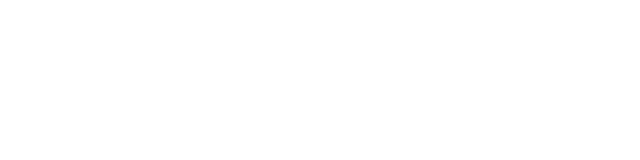
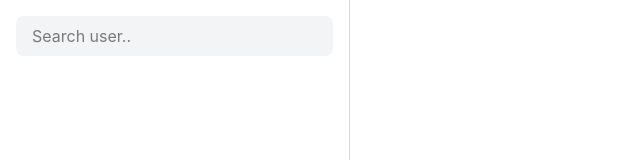
Before and after one commit to AbhayDeveloperr/ChatMe, a React app in the folder Frontend/: page /Chat in a window 1280 px wide. Shown: the top 160 px of the page, without its empty margins (0-640 px from the left). Built offline with nearby package versions, Linux system fonts and the light colour scheme; the HTML template or start-up script is replaced by a standard one.

Commit message:
searchbar implemenred

```diff
--- a/Frontend/src/App.jsx
+++ b/Frontend/src/App.jsx
@@ -2,7 +2,7 @@
 import Register from './pages/Register'
 import Login from './pages/Login'
 import {BrowserRouter as Router , Routes , Route} from 'react-router-dom'
-import Sidebar from './components/Sidebar/Sidebar'
+import Index from './components/Index'
 
 const App = () => {
   return (
@@ -11,7 +11,7 @@
         <Routes>
           <Route path='/register' element={<Register/>} />
           <Route path='/login' element={<Login/>} />
-          <Route path='/Chat' element={<Sidebar/>} />
+          <Route path='/chat' element={<Index/>} />
         </Routes>
       </Router>
     </div>
--- /dev/null
+++ b/Frontend/src/components/Index.jsx
@@ -0,0 +1,12 @@
+import React from 'react'
+import Sidebar from './Sidebar/Sidebar'
+
+const Index = () => {
+  return (
+    <div>
+      <Sidebar/>
+    </div>
+  )
+}
+
+export default Index
--- a/Frontend/src/components/Sidebar/ChatList.jsx
+++ b/Frontend/src/components/Sidebar/ChatList.jsx
@@ -0,0 +1,13 @@
+import React from 'react'
+
+const ChatList = () => {
+  return (
+    <div>
+
+
+
+    </div>
+  )
+}
+
+export default ChatList
--- a/Frontend/src/components/Sidebar/SearchBar.jsx
+++ b/Frontend/src/components/Sidebar/SearchBar.jsx
@@ -2,8 +2,8 @@
 
 const SearchBar = () => {
   return (
-    <div>
-        <input type="text" />
+    <div className='p-4'>
+        <input type="text" placeholder='Search user..' className='w-full px-4 py-2 bg-gray-100 rounded-lg outline-none' />
     </div>
   )
 }
--- a/Frontend/src/components/Sidebar/Sidebar.jsx
+++ b/Frontend/src/components/Sidebar/Sidebar.jsx
@@ -1,10 +1,12 @@
 import React from 'react'
 import SearchBar from './SearchBar'
+import ChatList from './ChatList'
 
 const Sidebar = () => {
   return (
-    <div>
+    <div className='w-[350px] h-screen bg-white border-r border-gray-300'>
       <SearchBar />
+      <ChatList />
     </div>
   )
 }
```
